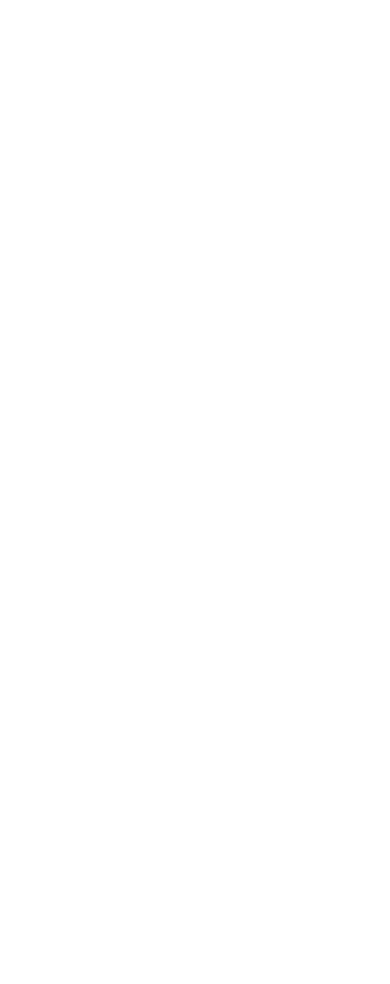
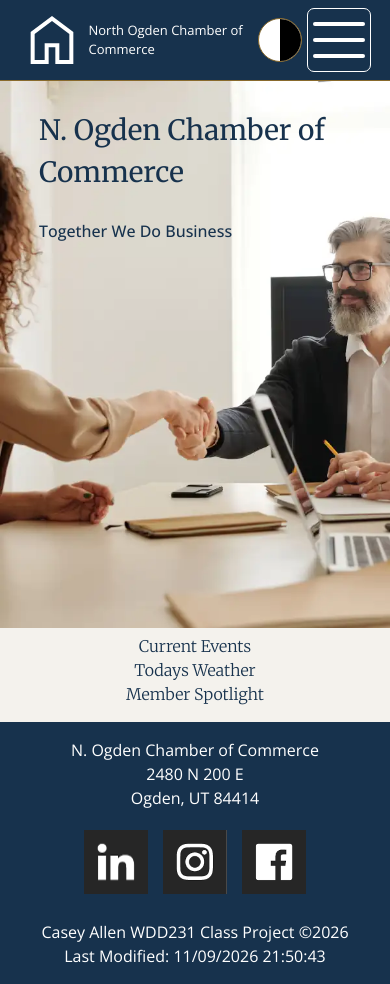
Before and after one commit to caseyallen386/wdd231, a plain HTML site: page chamber/index.html in a window 390 px wide. Before the commit the page ends 844 px from the top, so only its background shows below. Drawn offline with nearby package versions, Linux system fonts and the light colour scheme.

Commit message:
started work on chamber homepage

```diff
--- a/chamber/index.html
+++ b/chamber/index.html
@@ -0,0 +1,117 @@
+<!DOCTYPE html>
+<html lang="en">
+<head>
+
+    <link rel="preconnect" href="https://fonts.googleapis.com">
+    <link rel="preconnect" href="https://fonts.gstatic.com" crossorigin>
+    <link href="https://fonts.googleapis.com/css2?family=Merriweather:opsz,wght@18..144,300..900&family=Open+Sans:wght@300..800&display=swap" rel="stylesheet">
+
+    <meta charset="UTF-8">
+    <meta name="viewport" content="width=device-width, initial-scale=1.0">
+    <meta name="description" content="WDD 231 – Web Frontend Development – Casey Allen Student Project Timbuktu Chamber of Commerce business directory.">
+    <meta name="author" content="Casey Allen">
+
+    <meta property="og:title" content="Business Directory | Timbuktu Chamber of Commerce | Student Project">
+    <meta property="og:description" content="WDD 231 – Web Frontend Development – Casey Allen Student Project Timbuktu Chamber of Commerce business directory.">
+    <meta property="og:image" content="https://caseyallen386.github.io/wdd231/chamber/images/logo.svg">
+    <meta property="og:url" content="https://caseyallen386.github.io/wdd231/chamber/">
+
+    <link rel="stylesheet" href="styles/base.css">
+    <link rel="stylesheet" href="styles/media-queries.css">
+
+    <link rel="shortcut icon" href="images/logo.svg" type="image/x-icon">
+
+
+    <script src="scripts/nav.js" defer></script>
+    <script src="scripts/members.js" defer></script>
+
+    <script src="scripts/getdates.js" defer></script>
+
+    <title>Home | North Ogden Chamber of Commerce | Student Project</title>
+
+
+</head>
+<body>
+
+    <header>
+        <img src="images/logo.svg" alt="Timbuktu Chamber of Commerce logo" class="logo" width="64" height="64">
+
+        <div class="header-content">
+            <span id="site-title">North Ogden Chamber of Commerce</span>
+            <nav id="main-menu">
+                <ul>
+                    <li><a href="index.html" aria-current="page" class="current">Home</a></li>
+                    <li><a href="discover.html">Discover</a></li>
+                    <li><a href="directory.html">Directory</a></li>
+                    <li><a href="join.html">Join</a></li>
+                </ul>
+            </nav>
+        </div>
+
+        <button class="toggle-dark" id="toggle-dark" aria-label="light or dark mode">
+            <span></span>
+        </button>
+        <button class="hamburger" id="mobile-menu" aria-label="Menu Button" aria-expanded="false">
+            <span></span><span></span><span></span>
+        </button>
+    </header>
+
+    <main class="homepage">
+
+        <!-- scalable hero image (using an img tag NOT a CSS background image)  -->
+        <div class="hero">
+            <h1>N. Ogden Chamber of Commerce</h1>
+            <span class="tag-line">Together We Do Business</span>
+            <picture>
+                <source media="(min-width:600px)" srcset="images/handshake-922.webp">
+
+                <img src="images/handshake-600.webp" alt="People Shaking Hands" width="600">
+            </picture>
+        </div>
+
+        <!-- call to action link to join the chamber of commerce (this join page is a future page to be built)  -->
+
+        <!-- current event(s) section -->
+         <sections class="current-events">
+            <h2>Current Events</h2>
+         </sections>
+
+        <!-- weather section -->
+         <section id="weather-section" class="weather">
+            <h2>Todays Weather</h2>
+         </section>
+
+        <!-- section containing two or three company 'spotlights' -->
+         <section id="spotlight" class="spotlight">
+            <h2>Member Spotlight</h2>
+         </section>
+
+    </main>
+
+    <footer>
+
+        <div class="chamber-address">
+            <span>N. Ogden Chamber of Commerce</span>
+            <span>2480 N 200 E</span>
+            <span>Ogden, UT 84414</span>
+
+        </div>
+
+        <nav class="socials">
+            <a href="https://www.linkedin.com/in/casey-a-784a0aab"><img src="images/linkedin-icon.png" alt="LinkedIn Profile" width="64" height="64"></a>
+            <a href="https://github.com/caseyallen386"><img src="images/insta-icon.png" alt="Git Hub Profile" width="64" height="64"></a>
+            <a href="https://www.facebook.com/casey.allen.7311/"><img src="images/facebook-icon.png" alt="Facebook Profile" width="64" height="64"></a>
+        </nav>
+
+
+        <div class="copyright">
+            <p>Casey Allen WDD231 Class Project &copy;<span id="currentyear"></span></p>
+
+            <p id="last-modified"></p>
+        </div>
+
+
+
+    </footer>
+</body>
+</html>
--- a/chamber/scripts/members.js
+++ b/chamber/scripts/members.js
@@ -4,8 +4,6 @@ const displayChangeButtons = document.getElementsByClassName('change-list');
 
 const membersImageDirectory = "images/chamber-businesses/"
 
-
-console.log(displayChangeButtons);
 
 
 function displayMembers(members) {
--- a/chamber/styles/base.css
+++ b/chamber/styles/base.css
@@ -245,6 +245,7 @@ nav#main-menu {
     height: 0;
     overflow: hidden;
     transition: all 700ms ease-in-out;
+    z-index: 1000;
 }
 
 nav ul {
@@ -290,11 +291,47 @@ main {
     max-width: 985px;
 }
 
+main.homepage {
+    width: 100%;
+}
+
+.homepage h2 {
+    text-align: center;
+}
+
+.hero {
+    position: relative;
+}
+
+.hero img {
+
+    width: 100%;
+
+}
+
 h1 {
     text-align: center;
     font-size: 3rem;
     font-weight: 400;
     padding: 1rem;
+
+}
+
+.hero h1 {
+    position: absolute;
+    font-size: 1.75rem;
+    text-align: left;
+    left: 10%;
+    top: 5%;
+    padding: 0;
+}
+
+.hero .tag-line{
+    position: absolute;
+    top: 25%;
+    left: 10%;
+    font-weight: 500;
+    color: var(--primary-color);
 
 }
 
--- /dev/null
+++ b/week3/styles/modules.css
@@ -0,0 +1,95 @@
+* {
+  margin: 0;
+  padding: 0;
+  box-sizing: border-box;
+}
+
+body {
+  font-family: Arial, sans-serif;
+  background-color: #f0f0f0;
+}
+
+main {
+  padding: 1rem;
+  background-color: #fff;
+  color: #333;
+  width: fit-content;
+  margin: 1rem auto;
+  border: 1px solid rgb(0 0 0 / 10%);
+  border-radius: 10px;
+}
+
+h1 {
+  font-size: 1.5rem;
+  color: #000;
+}
+
+h2 {
+  font-size: 1.2rem;
+  color: #555;
+}
+
+h1,
+h2 {
+  text-align: center;;
+  margin-bottom: 1.1rem;
+}
+
+form p {
+  margin: .5rem;
+  font-weight: bold;
+}
+
+#enrollment {
+  padding: 1rem 1rem 0 1rem;
+  border: 1px solid rgb(0 0 0 / 10%);
+  border-radius: 10px;
+  background-color: #bed;
+  text-align: center;
+}
+
+select {
+  padding: 0.5em;
+  border: 1px solid #ccc;
+  width: 3rem;
+}
+
+button {
+  display: block;
+  margin: 1rem auto;
+  padding: 0.6em 1em;
+  border: none;
+  border-radius: 5px;
+  background-color: #0078d4;
+  color: white;
+  cursor: pointer;
+}
+
+button:hover {
+  background-color: #005fa3;
+}
+
+table {
+  margin-top: 2rem;
+  width: 100%;
+  border-collapse: collapse;
+  background-color: white;
+  box-shadow: 0 2px 6px rgb(0 0 0 / 5%);
+}
+
+th,
+td {
+  padding: 0.75rem;
+  text-align: center;
+  border-bottom: 1px solid #ddd;
+}
+
+th {
+  background-color: #000;
+  color: white;
+  font-weight: bold;
+}
+
+tr:hover {
+  background-color: #bbb;
+}
```
Also changed, not shown: chamber/directory.html (+2 -2 lines), index.html (+1 -1 lines), week3/modules.html (added, +48 -0 lines), week3/scripts/course.mjs (added, +37 -0 lines), week3/scripts/modules.mjs (added, +20 -0 lines), week3/scripts/output.mjs (added, +14 -0 lines), week3/scripts/sections.mjs (added, +9 -0 lines), chamber/images/handshake-600.webp (added), chamber/images/handshake-922.webp (added), chamber/images/people-doing-business.webp (added), 1 other file.
